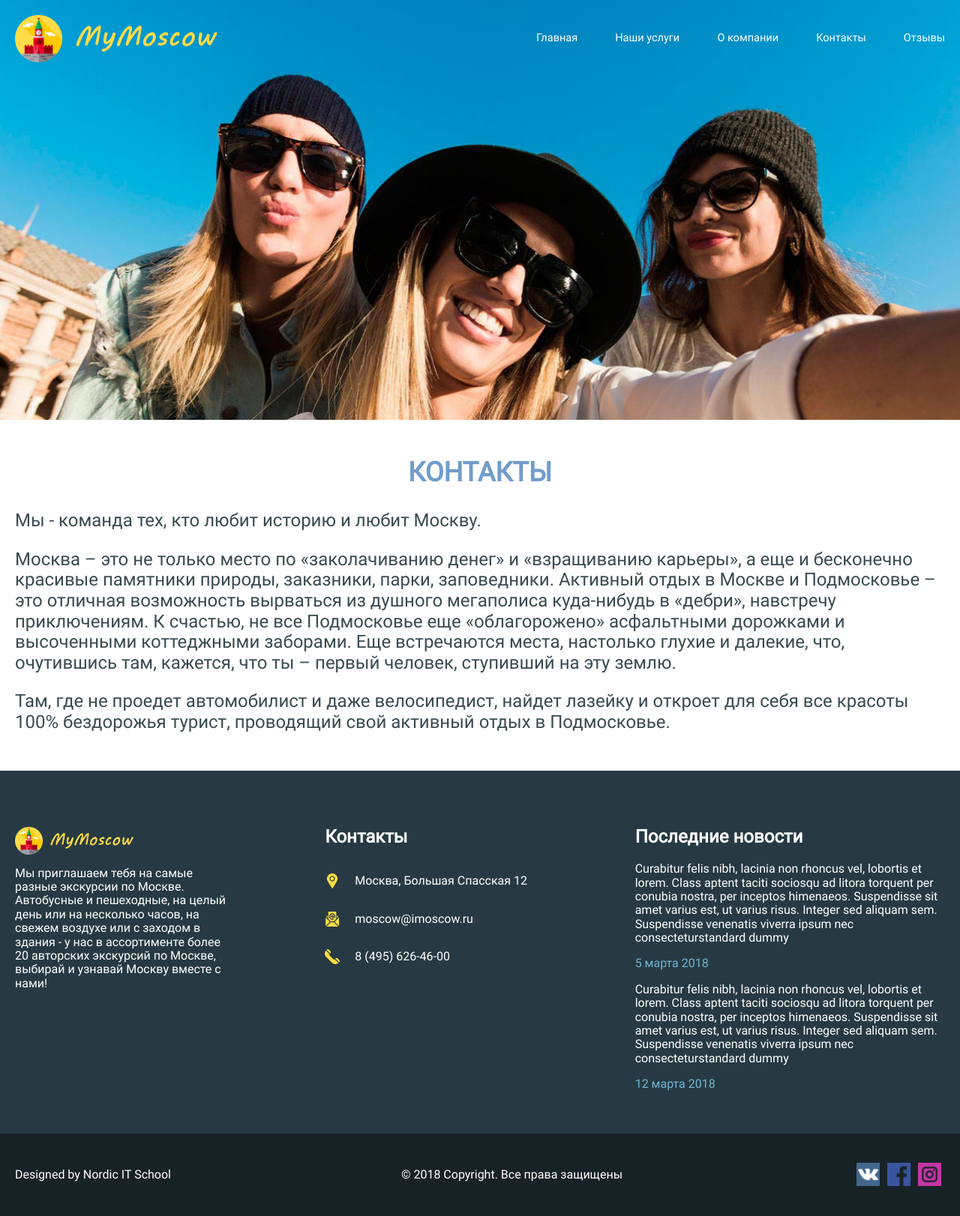
After one commit to TimaPaps/project_1, a PHP site: page /pages/contacts.php in a window 1280 px wide. The commit adds this page. Shown: the whole page at 75% size. Run offline with PHP 8.4, Linux system fonts and the light colour scheme.

Commit message:
запуск проекта на XAMPP, подключение PHP в проект, добавил страницу trips и contacts, вырезал header и footer, использовал include() для подключения к страницам header и footer

```diff
--- a/css/style.css
+++ b/css/style.css
@@ -18,12 +18,25 @@ body {
 
 /*блок фон верхней части главной страницы и наполнение фона*/
 .top-background {
+    background: gray;
     min-height: 560px;
     min-width: 100%;
     position: relative;
     display: flex;
     align-items: center;
     justify-content: center;
+}
+
+.top-background-trips {
+    background: url(../images/images_trips/top1.png) center center / cover no-repeat;
+}
+
+.top-background-contacts {
+    background: url(../images/images_contacts/top2.png) center center / cover no-repeat;
+}
+
+.about-text p {
+    text-align: left;
 }
 
 .top-background-text {
--- /dev/null
+++ b/inc/footer.php
@@ -0,0 +1,61 @@
+    <footer>
+        <div class="footer">
+            <div class="wrapper-block">
+                <div class="footer-blocks">
+                    <div class="footer-blocks-item">
+                        <div class="footer-blocks-item-logo">
+                            <div class="footer-blocks-item-logo-tower"></div>
+                            <div class="footer-blocks-item-logo-city"></div>
+                        </div>
+                        <p class="footer-blocks-item-p">Мы приглашаем тебя на самые разные экскурсии по Москве. Автобусные и пешеходные, на целый день или на несколько часов, на свежем воздухе или с заходом в здания - у нас в ассортименте более 20 авторских экскурсий по Москве, выбирай и узнавай Москву вместе с нами!</p>
+                    </div>
+                    <div class="footer-blocks-item">
+                        <section class="footer-blocks-item-center">
+                            <h2>Контакты</h2>
+                            <div class="footer-blocks-item-contacts">
+                                <div class="footer-blocks-item-contacts-logo footer-blocks-item-contacts-logo-placeholder"></div>
+                                <p>Москва, Большая Спасская 12</p>
+                            </div>
+                            <div class="footer-blocks-item-contacts">
+                                <div class="footer-blocks-item-contacts-logo footer-blocks-item-contacts-logo-mail"></div>
+                                <p>moscow@imoscow.ru</p>
+                            </div>
+                            <div class="footer-blocks-item-contacts">
+                                <div class="footer-blocks-item-contacts-logo footer-blocks-item-contacts-logo-telephone"></div>
+                                <p>8 (495) 626-46-00</p>
+                            </div>
+                        </section>
+                    </div>
+                    <section class="footer-blocks-item">
+                        <h2>Последние новости</h2>
+                        <div class="footer-blocks-item-news">
+                            <p>Curabitur felis nibh, lacinia non rhoncus vel, lobortis et lorem. Class aptent taciti sociosqu ad litora torquent per conubia nostra, per inceptos himenaeos. Suspendisse sit amet varius est, ut varius risus. Integer sed aliquam sem. Suspendisse venenatis viverra ipsum nec consecteturstandard dummy</p>
+                            <p class="footer-blocks-item-news-date">5 марта 2018</p>
+                        </div>
+                        <div class="footer-blocks-item-news">
+                            <p>Curabitur felis nibh, lacinia non rhoncus vel, lobortis et lorem. Class aptent taciti sociosqu ad litora torquent per conubia nostra, per inceptos himenaeos. Suspendisse sit amet varius est, ut varius risus. Integer sed aliquam sem. Suspendisse venenatis viverra ipsum nec consecteturstandard dummy</p>
+                            <p class="footer-blocks-item-news-date">12 марта 2018</p>
+                        </div>
+                    </section>
+                </div>
+            </div>
+        </div>
+        <div class="footer-bottom">
+            <div class="wrapper-block">
+                <div class="footer-bottom-blocks">
+                    <p>Designed by Nordic IT School</p>
+                    <p>© 2018 Copyright. Все права защищены</p>
+                    <div class="footer-bottom-blocks-item-social">
+                        <div class="footer-bottom-blocks-item-social-logo"></div>
+                        <div class="footer-bottom-blocks-item-social-logo"></div>
+                        <div class="footer-bottom-blocks-item-social-logo"></div>
+                    </div>
+                </div>
+            </div>
+        </div>
+    </footer>
+    <script src="/js/jquery-3.5.1.min.js"></script>
+    <script src="/js/script.js"></script>
+    <script src="/images/images_page1/slides/slides.js"></script>
+</body>
+</html>
--- /dev/null
+++ b/inc/header.php
@@ -0,0 +1,15 @@
+<header class="header">
+    <div class="header-logo">
+        <div class="header-logo-tower"></div>
+        <div class="header-logo-city"></div>
+    </div>
+    <div class="header-nav">
+        <a href="../index.php">Главная</a>
+        <a href="../pages/trips.php">Наши услуги</a>
+        <a href="#">О компании</a>
+        <a href="../pages/contacts.php">Контакты</a>
+        <a href="#">Отзывы</a>
+    </div>
+    <div class="header-menu-btn"></div>
+    <div class="header-menu-close-btn"></div>
+</header>
--- /dev/null
+++ b/pages/contacts.php
@@ -0,0 +1,30 @@
+<!DOCTYPE html>
+<html lang="ru">
+<head>
+    <meta charset="UTF-8">
+    <meta name="viewport" content="width=device-width, initial-scale=1.0">
+    <title>Мой первый проект</title>
+    <link rel="stylesheet" href="/css/style.css">
+    <link rel="stylesheet" href="/css/media-queries.css">
+</head>
+<body>
+    <div class="top-background top-background-contacts">
+        <div class="wrapper">
+            <?php
+                include('../inc/header.php');
+            ?>
+        </div>
+    </div>
+    <main>
+        <div class="wrapper-block">
+            <section class="about about-text">
+                <h2>Контакты</h2>
+                <p>Мы - команда тех, кто любит историю и любит Москву.</p>
+                <p>Москва – это не только место по «заколачиванию денег» и «взращиванию карьеры», а еще и бесконечно красивые памятники природы, заказники, парки, заповедники. Активный отдых в Москве и Подмосковье – это отличная возможность вырваться из душного мегаполиса куда-нибудь в «дебри», навстречу приключениям. К счастью, не все Подмосковье еще «облагорожено» асфальтными дорожками и высоченными коттеджными заборами. Еще встречаются места, настолько глухие и далекие, что, очутившись там, кажется, что ты – первый человек, ступивший на эту землю.</p>
+                <p>Там, где не проедет автомобилист и даже велосипедист, найдет лазейку и откроет для себя все красоты 100% бездорожья турист, проводящий свой активный отдых в Подмосковье.</p>
+            </section>
+        </div>
+    </main>
+<?php
+    include('../inc/footer.php');
+?>
```
Also changed, not shown: index.php (renamed from index.html, +7 -77 lines), pages/trips.php (added, +32 -0 lines), images/images_contacts/top2.png (added), images/images_trips/top1.png (added).
